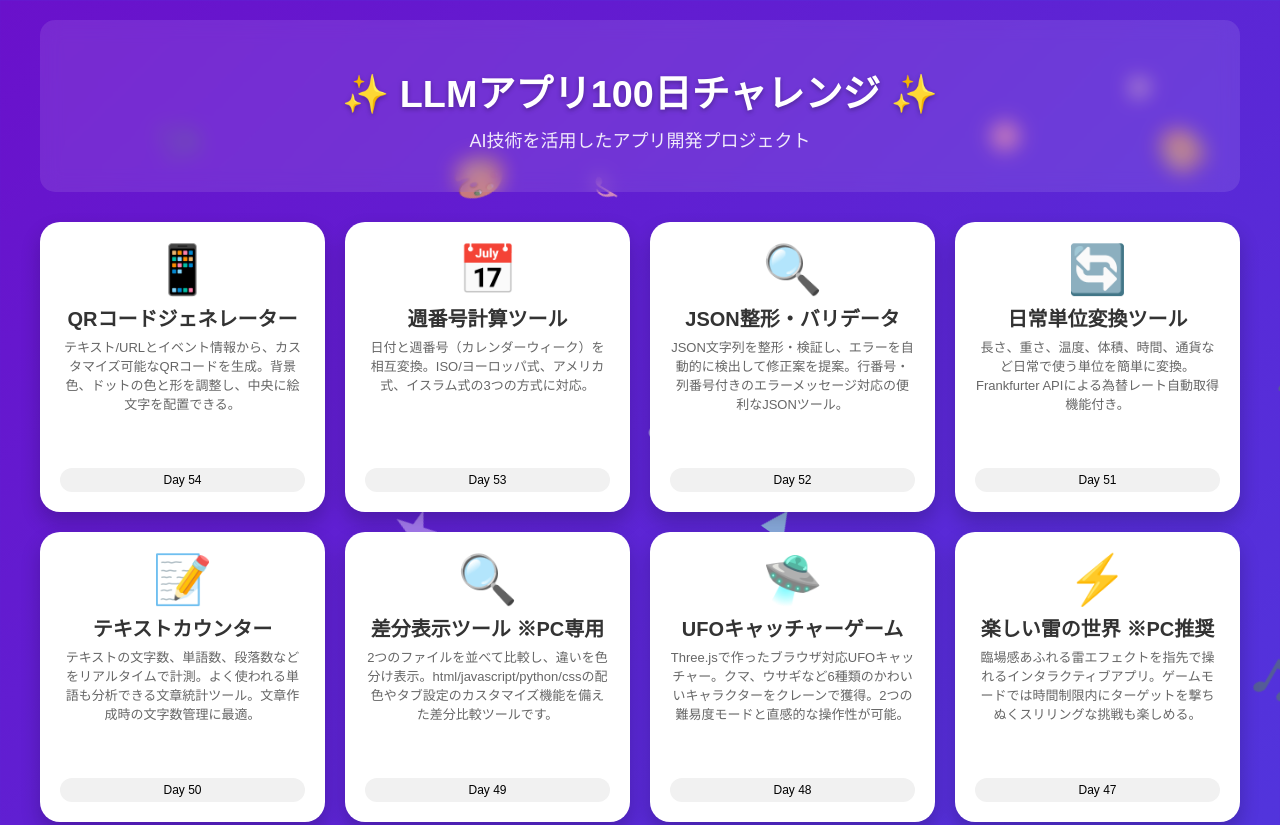
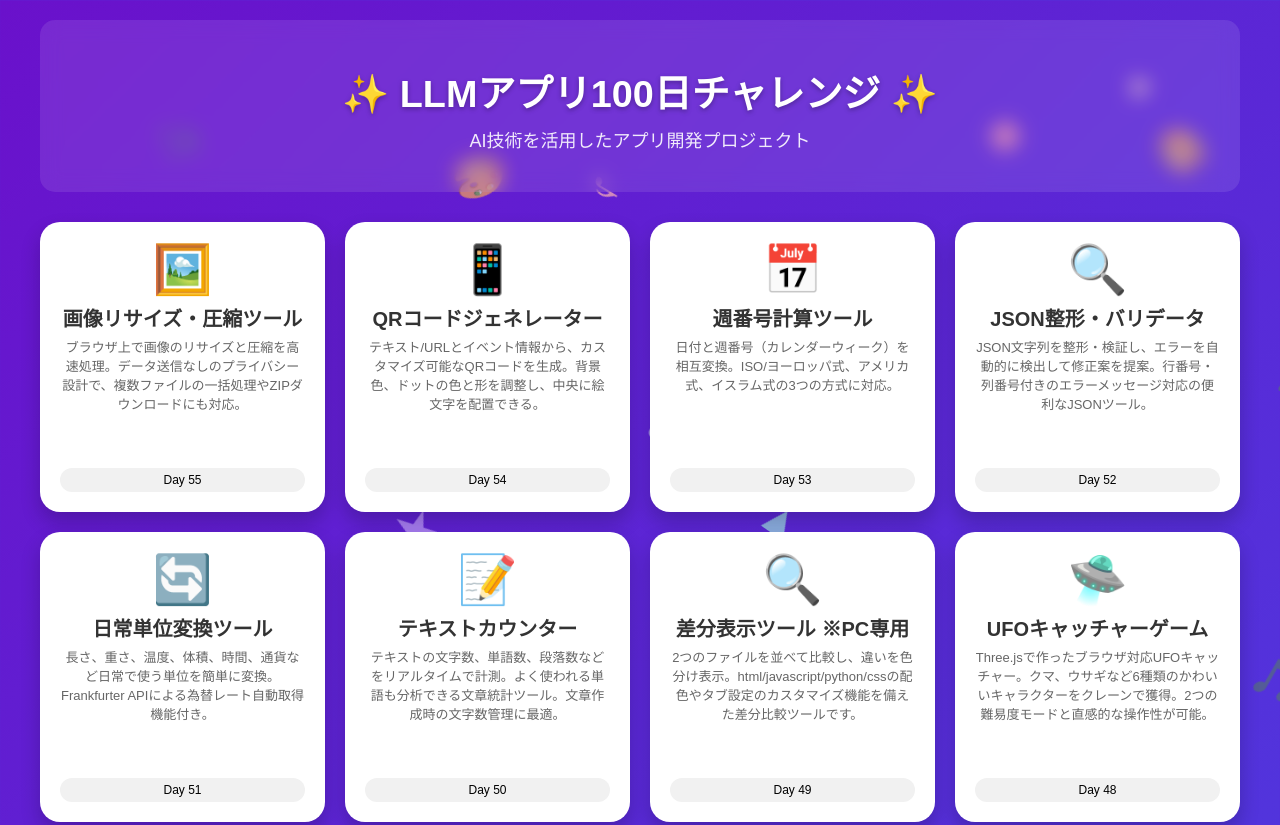
Before and after one commit to Hiroe28/hiroe28.github.io, a plain HTML site: page index.html in a window 1280 px wide. Shown: the top 825 px of the page. Drawn offline with Linux system fonts and the light colour scheme.

Commit message:
Update index.html

```diff
--- a/index.html
+++ b/index.html
@@ -219,6 +219,14 @@
 
         <div class="app-grid">
             <!-- カード情報 (メインページのHTML内に追加) -->
+
+            <!-- Day 55 -->
+            <div class="app-card" onclick="openApp('https://hiroe28.github.io/llm-100days-challenge/day055-image-resizer-compressor/index.html')">
+                <div class="app-icon">🖼️</div>
+                <div class="app-title">画像リサイズ・圧縮ツール</div>
+                <div class="app-description">ブラウザ上で画像のリサイズと圧縮を高速処理。データ送信なしのプライバシー設計で、複数ファイルの一括処理やZIPダウンロードにも対応。</div>
+                <div class="app-day">Day 55</div>
+            </div>
 
             <!-- Day 54 -->
             <div class="app-card" onclick="openApp('https://hiroe28.github.io/llm-100days-challenge/day054-cute-qr-generator/index.html')">
```
